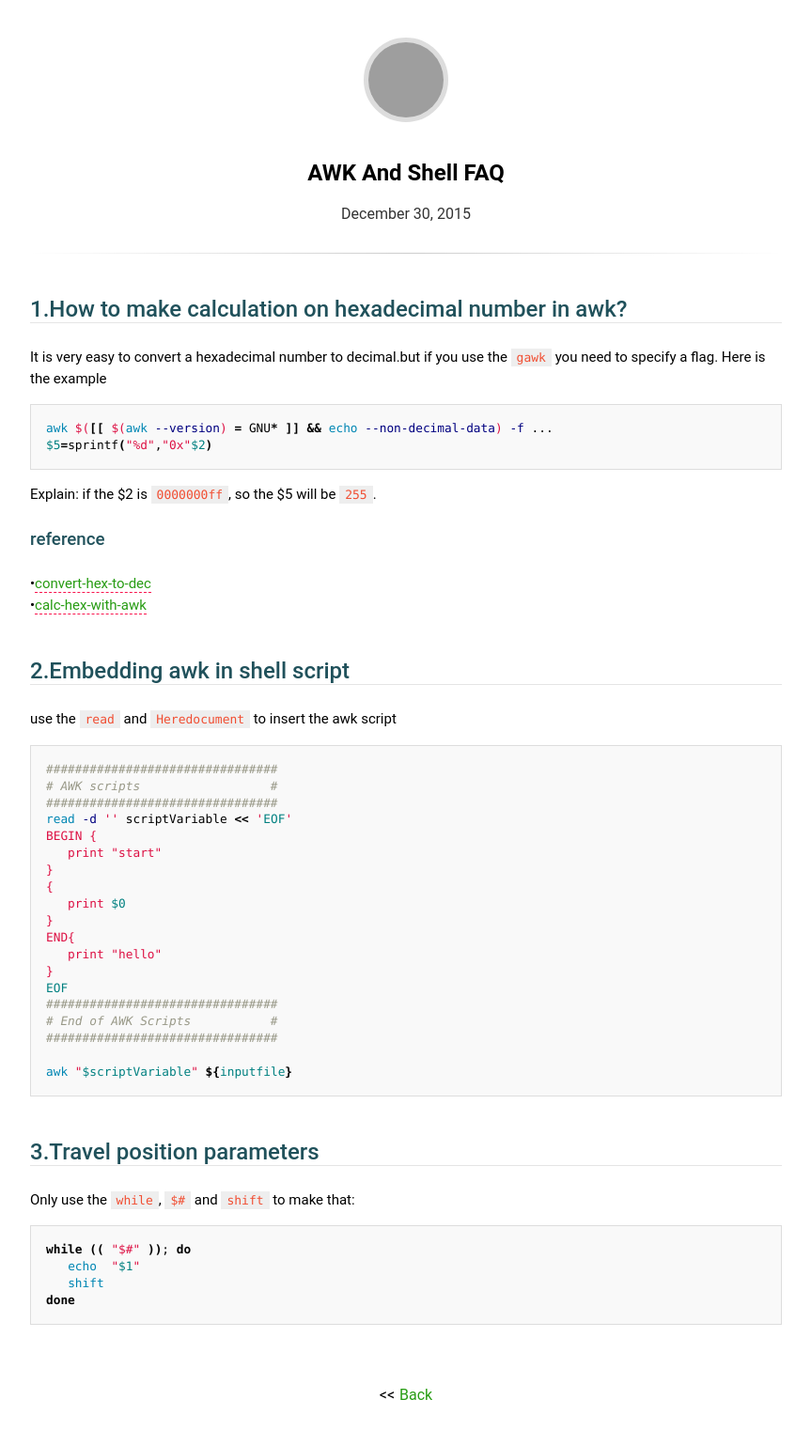
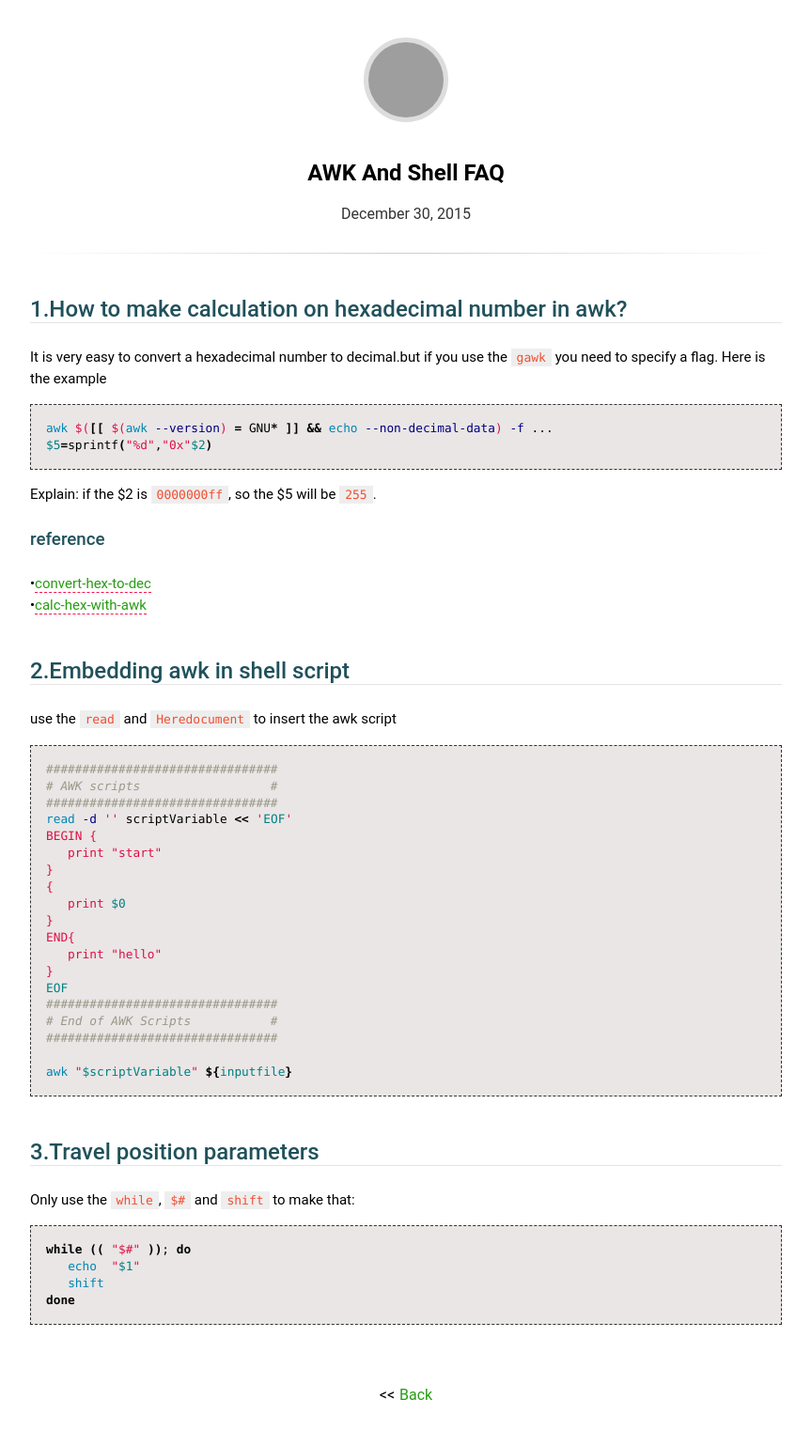
Before and after one commit to JesseEisen/DailyKeep, a Jekyll site: the page built from _posts/2015-12-30-awk-faq.md, in a window 1280 px wide. Shown: the whole page at 94% size, without its empty margins (208-1071 px from the left). Built offline with Jekyll 4.4.1, drawn with Linux system fonts in a browser that asks for light colours; some web fonts are replaced; grey boxes are pictures that could not be loaded.

Commit message:
modify css

```diff
--- a/_sass/main.scss
+++ b/_sass/main.scss
@@ -242,8 +242,8 @@ pre {
   line-height: 1.4;
   white-space: pre;
   overflow-x: auto;
-  background-color: #f9f9f9;
-  border: 1px solid #ddd;
+  background-color: #eae6e6;
+  border: 1px dashed #333;
   padding: 1rem;
   code {
     font-size: 100%;
```
